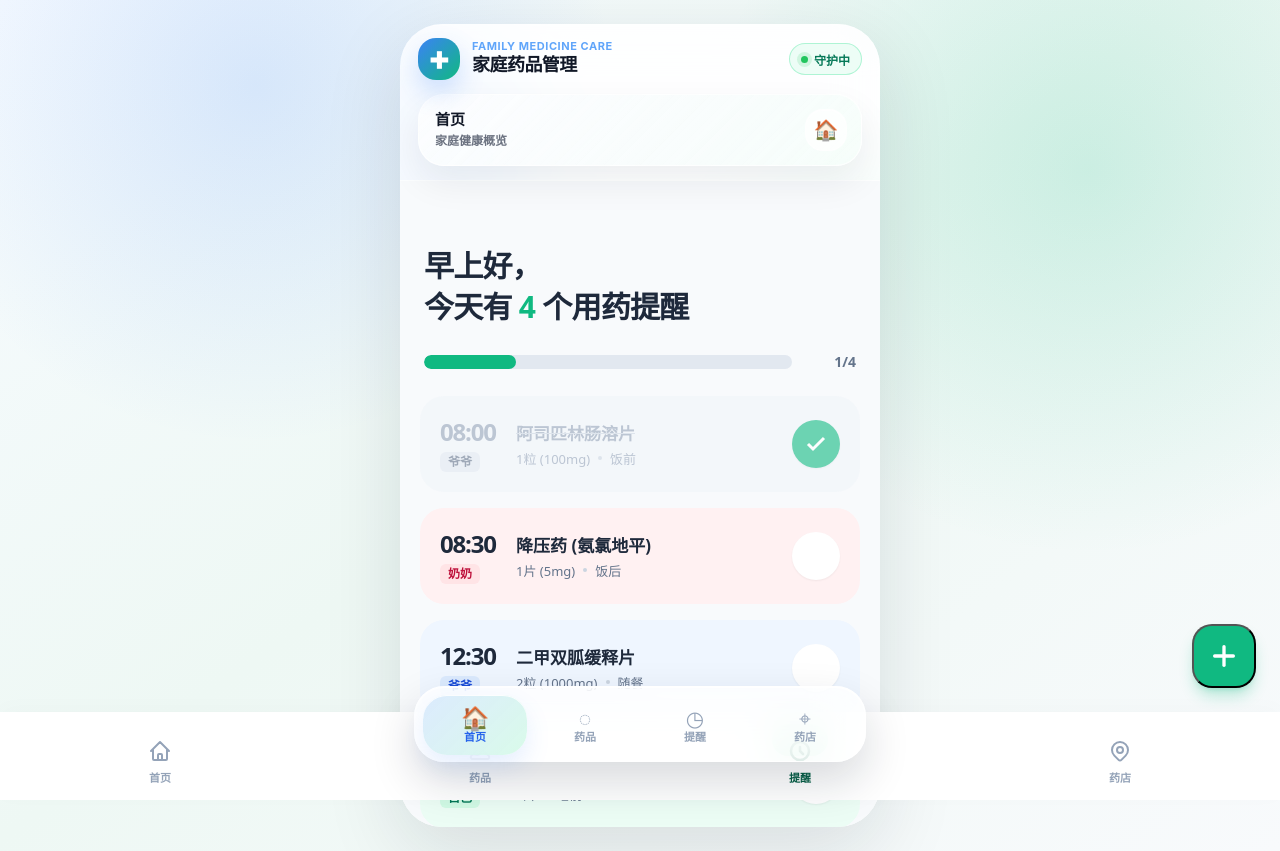
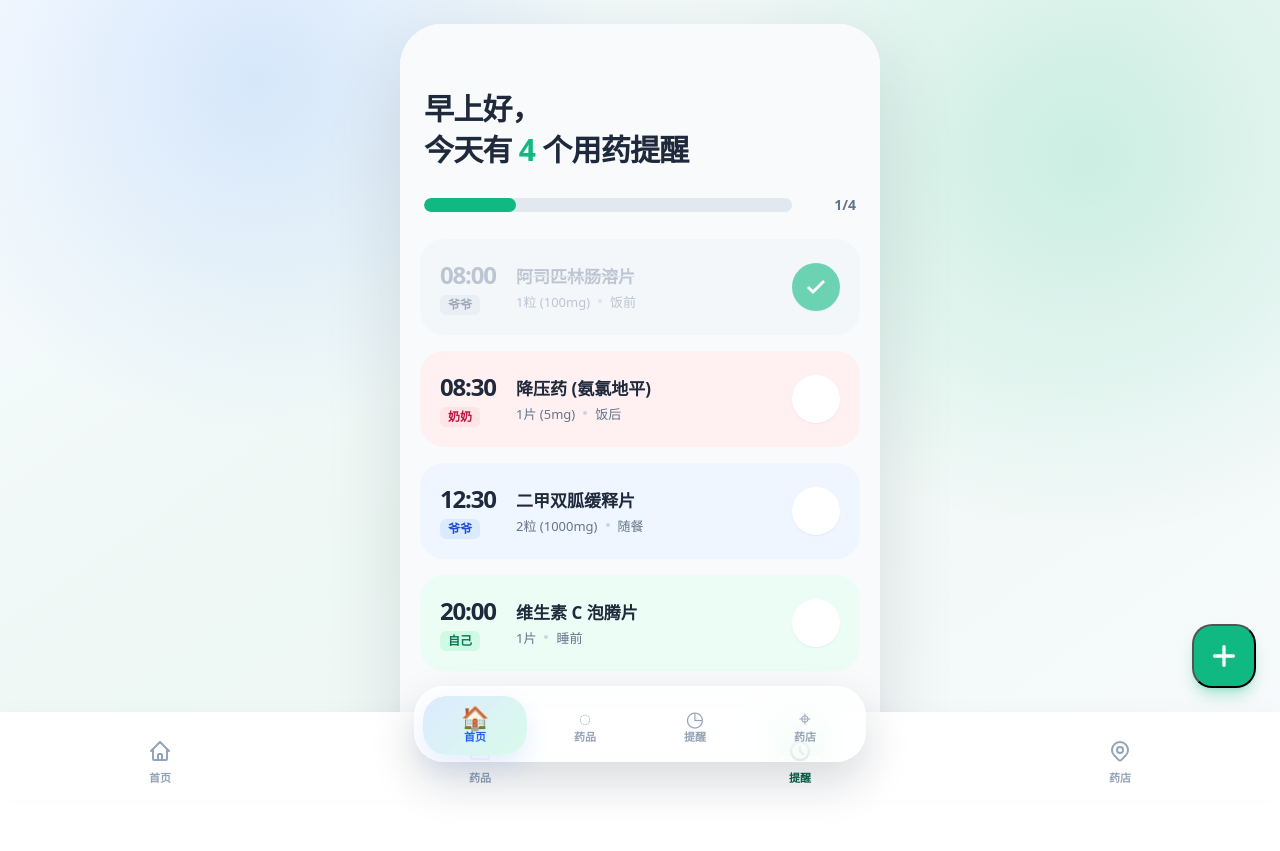
Before and after one commit to BuFengChun1/RJ, a Vue app: page / in a window 1280 px wide. After the commit the page ends 800 px from the top, so only its background shows below. Built offline with nearby package versions, Linux system fonts and the light colour scheme.

Commit message:
feat: 增加自动回到顶部

```diff
--- a/src/App.vue
+++ b/src/App.vue
@@ -1,5 +1,5 @@
 <script setup lang="ts">
-import { computed } from 'vue'
+import { computed, ref, watch } from 'vue'
 import { useRoute } from 'vue-router'
 
 interface TabItem {
@@ -11,6 +11,19 @@ interface TabItem {
 }
 
 const route = useRoute()
+
+const appMainRef = ref<HTMLElement | null>(null)
+
+watch(
+  () => route.path,
+  () => {
+    // 切换路由时自动回到顶部
+    if (appMainRef.value) {
+      // 如果需要平滑滚动可以用: appMainRef.value.scrollTo({ top: 0, behavior: 'smooth' })
+      appMainRef.value.scrollTop = 0
+    }
+  }
+)
 
 const tabs: TabItem[] = [
   {
@@ -60,37 +73,7 @@ const isActive = (path: string) => {
       <div class="ambient ambient-green"></div>
       <div class="ambient ambient-purple"></div>
 
-      <header class="app-header">
-        <div class="header-inner">
-          <div class="brand-block">
-            <div class="brand-icon">
-              <span>✚</span>
-            </div>
-
-            <div class="brand-copy">
-              <p class="eyebrow">Family Medicine Care</p>
-              <h1>家庭药品管理</h1>
-            </div>
-          </div>
-
-          <div class="header-status">
-            <span class="status-dot"></span>
-            <span>守护中</span>
-          </div>
-        </div>
-
-        <div class="page-hint">
-          <div>
-            <p class="page-name">{{ currentTab.name }}</p>
-            <p class="page-desc">{{ currentTab.desc }}</p>
-          </div>
-          <div class="page-icon">
-            {{ currentTab.activeIcon }}
-          </div>
-        </div>
-      </header>
-
-      <main class="app-main">
+      <main class="app-main" ref="appMainRef">
         <router-view />
       </main>
 
@@ -177,133 +160,92 @@ const isActive = (path: string) => {
   background: rgba(167, 139, 250, 0.12);
 }
 
-.app-header {
+.app-header.compact {
   position: sticky;
   top: 0;
   z-index: 40;
-  padding: calc(14px + env(safe-area-inset-top)) 18px 14px;
-  background: rgba(255, 255, 255, 0.72);
-  border-bottom: 1px solid rgba(255, 255, 255, 0.72);
-  backdrop-filter: blur(22px);
-  -webkit-backdrop-filter: blur(22px);
+  padding: calc(12px + env(safe-area-inset-top)) 16px 12px;
+  background: rgba(255, 255, 255, 0.65);
+  border-bottom: 1px solid rgba(255, 255, 255, 0.4);
+  backdrop-filter: blur(24px);
+  -webkit-backdrop-filter: blur(24px);
 }
 
 .header-inner {
   display: flex;
   align-items: center;
   justify-content: space-between;
+  height: 36px;
 }
 
-.brand-block {
+.title-block {
   display: flex;
   align-items: center;
-  gap: 12px;
+  gap: 8px;
 }
 
-.brand-icon {
-  width: 42px;
-  height: 42px;
-  border-radius: 18px;
+.brand-emoji {
+  font-size: 20px;
+  line-height: 1;
   display: grid;
   place-items: center;
-  color: white;
-  font-size: 20px;
-  font-weight: 800;
-  background: linear-gradient(135deg, #3b82f6 0%, #10b981 100%);
-  box-shadow: 0 12px 26px rgba(59, 130, 246, 0.24);
+  width: 32px;
+  height: 32px;
+  border-radius: 10px;
+  background: rgba(255, 255, 255, 0.8);
+  box-shadow: 0 4px 12px rgba(0, 0, 0, 0.05);
 }
 
-.brand-copy {
-  min-width: 0;
+.page-title {
+  margin: 0;
+  font-size: 18px;
+  font-weight: 800;
+  color: #111827;
+  letter-spacing: -0.02em;
 }
 
-.eyebrow {
-  margin: 0 0 2px;
-  font-size: 11px;
-  line-height: 1;
-  font-weight: 700;
-  letter-spacing: 0.05em;
-  text-transform: uppercase;
-  color: #60a5fa;
-}
-
-.brand-copy h1 {
-  margin: 0;
-  font-size: 18px;
-  line-height: 1.25;
-  font-weight: 800;
-  letter-spacing: -0.03em;
-  color: #111827;
-}
-
-.header-status {
-  height: 32px;
-  padding: 0 11px;
+.header-status-mini {
+  height: 28px;
+  padding: 0 10px;
   border-radius: 999px;
   display: inline-flex;
   align-items: center;
   gap: 6px;
-  font-size: 12px;
+  font-size: 11px;
   font-weight: 700;
   color: #047857;
-  background: rgba(236, 253, 245, 0.9);
-  border: 1px solid rgba(167, 243, 208, 0.9);
+  background: rgba(236, 253, 245, 0.8);
+  border: 1px solid rgba(167, 243, 208, 0.6);
 }
 
 .status-dot {
-  width: 7px;
-  height: 7px;
+  width: 6px;
+  height: 6px;
   border-radius: 999px;
   background: #22c55e;
-  box-shadow: 0 0 0 4px rgba(34, 197, 94, 0.14);
+  box-shadow: 0 0 0 3px rgba(34, 197, 94, 0.15);
 }
 
-.page-hint {
-  margin-top: 14px;
-  padding: 14px 14px 14px 16px;
-  border-radius: 26px;
-  display: flex;
-  align-items: center;
-  justify-content: space-between;
-  background:
-    linear-gradient(135deg, rgba(255, 255, 255, 0.86), rgba(255, 255, 255, 0.58)),
-    linear-gradient(135deg, rgba(219, 234, 254, 0.55), rgba(209, 250, 229, 0.45));
-  border: 1px solid rgba(255, 255, 255, 0.76);
-  box-shadow: 0 16px 36px rgba(15, 23, 42, 0.07);
+/* 标题切换动画 */
+.fade-slide-enter-active,
+.fade-slide-leave-active {
+  transition: all 0.25s cubic-bezier(0.4, 0, 0.2, 1);
 }
 
-.page-name {
-  margin: 0;
-  font-size: 15px;
-  line-height: 1.25;
-  font-weight: 800;
-  color: #111827;
+.fade-slide-enter-from {
+  opacity: 0;
+  transform: translateX(10px);
 }
 
-.page-desc {
-  margin: 4px 0 0;
-  font-size: 12px;
-  line-height: 1.35;
-  font-weight: 600;
-  color: #6b7280;
-}
-
-.page-icon {
-  width: 42px;
-  height: 42px;
-  border-radius: 18px;
-  display: grid;
-  place-items: center;
-  font-size: 20px;
-  background: rgba(255, 255, 255, 0.72);
-  border: 1px solid rgba(255, 255, 255, 0.8);
-  box-shadow: inset 0 1px 0 rgba(255, 255, 255, 0.9);
+.fade-slide-leave-to {
+  opacity: 0;
+  transform: translateX(-10px);
 }
 
 .app-main {
   position: relative;
   z-index: 1;
-  height: calc(100vh - 154px);
+  height: calc(100vh - 60px); /* 调整主区域高度，减少头部占比 */
   overflow-y: auto;
   padding-bottom: calc(96px + env(safe-area-inset-bottom));
   scroll-behavior: smooth;
```
Also changed, not shown: 1 other file (tests, documents, lock files or other folders).
